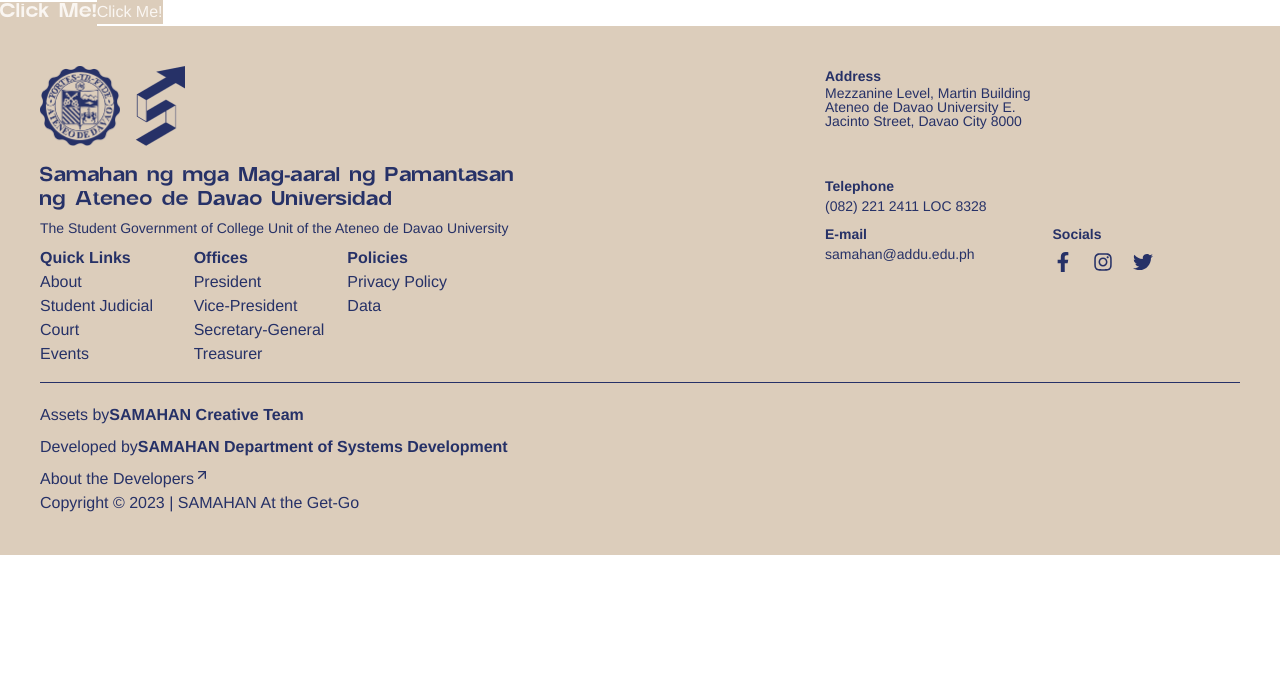
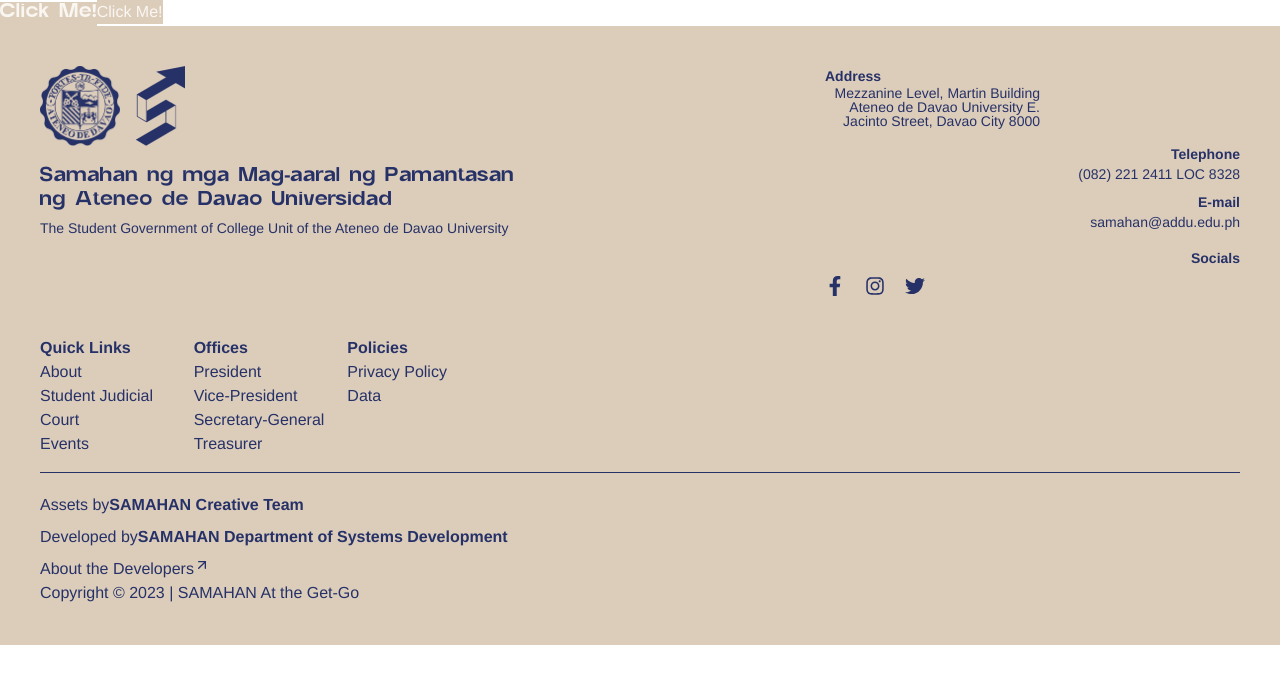
Before and after one commit to SAMAHAN-Systems-Development/samahan-at-the-get-go, a Next.js app: page / in a window 1280 px wide. Shown: the top 684 px of the page. Built offline with nearby package versions, Linux system fonts and the light colour scheme.

Commit message:
feat(footer): added stories.tsx file for footer component

```diff
--- a/src/components/ui/Footer.tsx
+++ b/src/components/ui/Footer.tsx
@@ -10,7 +10,7 @@ const Footer = () => {
   return (
     <footer className="w-full bg-beige text-lightBlue p-10">
       <div className="grid grid-cols-1">
-        <div className="lg:grid lg:grid-cols-2">
+        <div className="lg:grid lg:grid-cols-2 ">
           <div>
             <div className="flex flex-row">
               <div className="h-20 w-20 relative mb-5">
@@ -42,8 +42,8 @@ const Footer = () => {
             </div>
           </div>
 
-          <div className="mb-10 md:text-sm lg:flex lg:flex-col lg:absolute lg:justify-self-end">
-            <div className="md:grid md:grid-cols-2 md:gap-10 md:w-[415px] lg:flex lg:flex-col">
+          <div className="mb-10 md:text-sm lg:grid lg:grid-cols-1 lg:justify-items-end lg:text-right">
+            <div className="md:grid md:grid-cols-2 md:gap-10 md:w-[415px] lg:grid lg:grid-cols-1 lg:gap-2">
               <div className="mb-2 md:flex md:flex-wrap md:w-[215px]">
                 <p className="font-bold">Address</p>
                 <p className="font-normal leading-[0.875rem]">
@@ -57,7 +57,7 @@ const Footer = () => {
               </div>
             </div>
 
-            <div className="md:grid md:grid-cols-2 gap-10 md:w-[415px]">
+            <div className="md:grid md:grid-cols-2 gap-10 md:w-[415px] lg:grid lg:grid-cols-1 lg:gap-2 ">
               <div className="mb-2">
                 <p className="font-bold">E-mail</p>
                 <p className="font-normal">samahan@addu.edu.ph</p>
```
Also changed, not shown: 1 other file (tests, documents, lock files or other folders).
